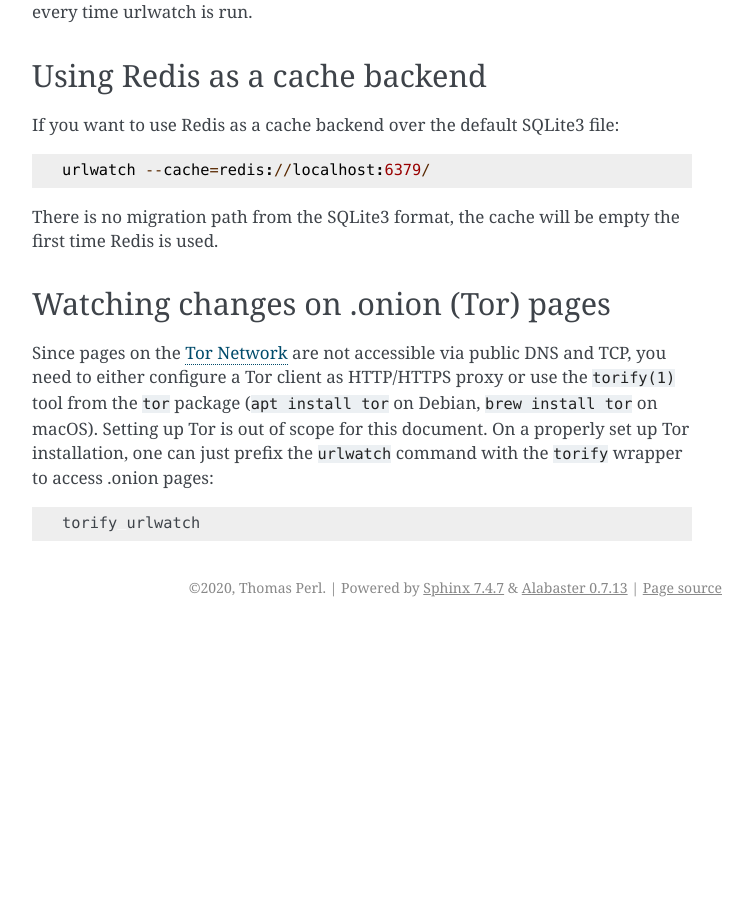
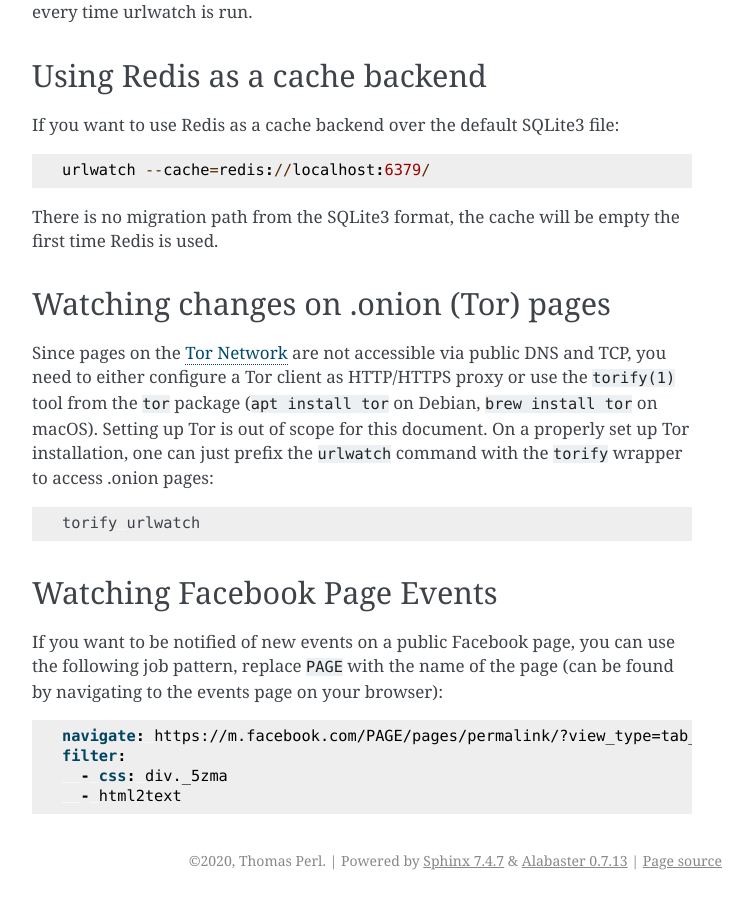
Before and after one commit to thp/urlwatch, a Sphinx documentation site: the page built from docs/source/advanced.rst, in a window 1280 px wide and 900 px high, scrolled down 2767 px. Shown: the whole window, without its empty margins (388-1141 px from the left). Built offline with Sphinx 7.4.7, drawn with Linux system fonts in a browser that asks for light colours; before the commit the page ends 3394 px from its top, so only the background shows below that; some of the changed text lies outside the part shown.

Commit message:
Docs: How to watch Facebook events (Closes #407)

```diff
--- a/docs/source/advanced.rst
+++ b/docs/source/advanced.rst
@@ -173,3 +173,18 @@
    torify urlwatch
 
 .. _Tor Network: https://www.torproject.org
+
+
+Watching Facebook Page Events
+-----------------------------
+
+If you want to be notified of new events on a public Facebook page, you
+can use the following job pattern, replace ``PAGE`` with the name of the
+page (can be found by navigating to the events page on your browser):
+
+.. code-block:: yaml
+
+   navigate: https://m.facebook.com/PAGE/pages/permalink/?view_type=tab_events
+   filter:
+     - css: div._5zma
+     - html2text
```
